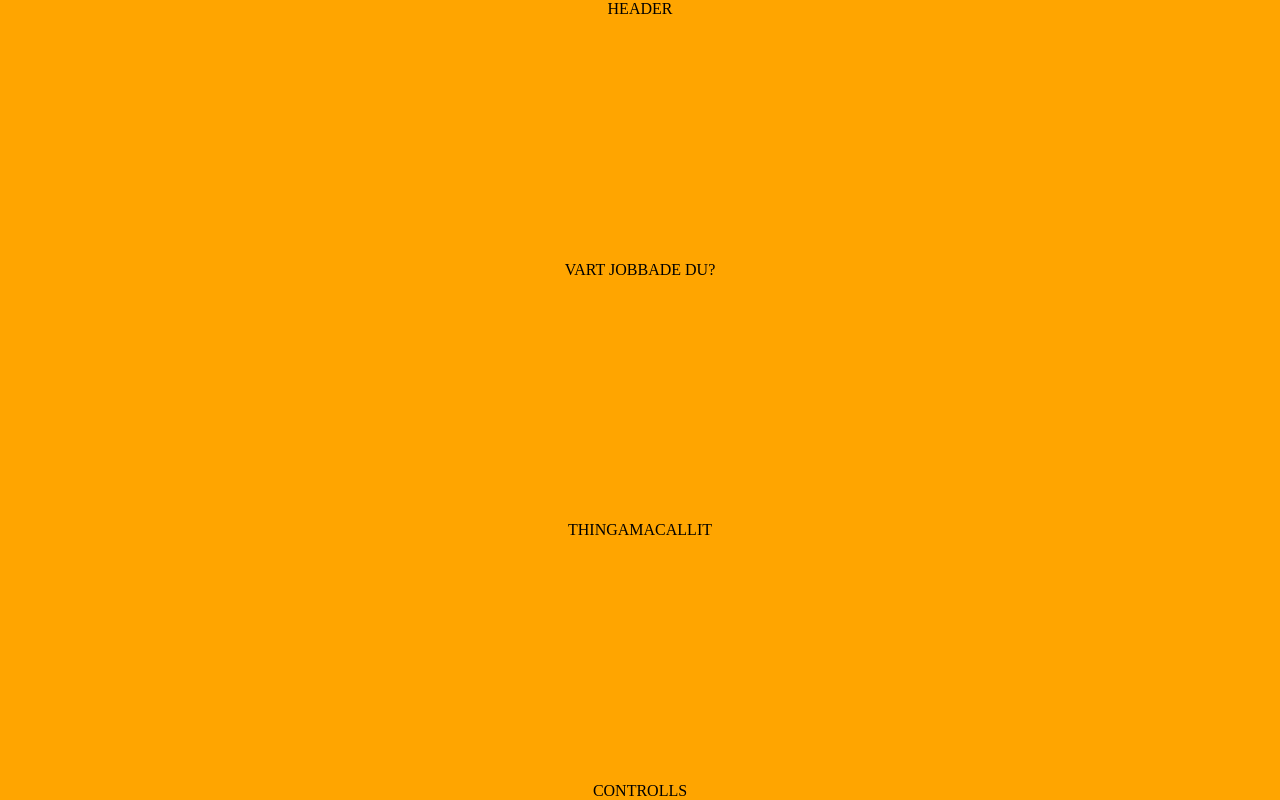
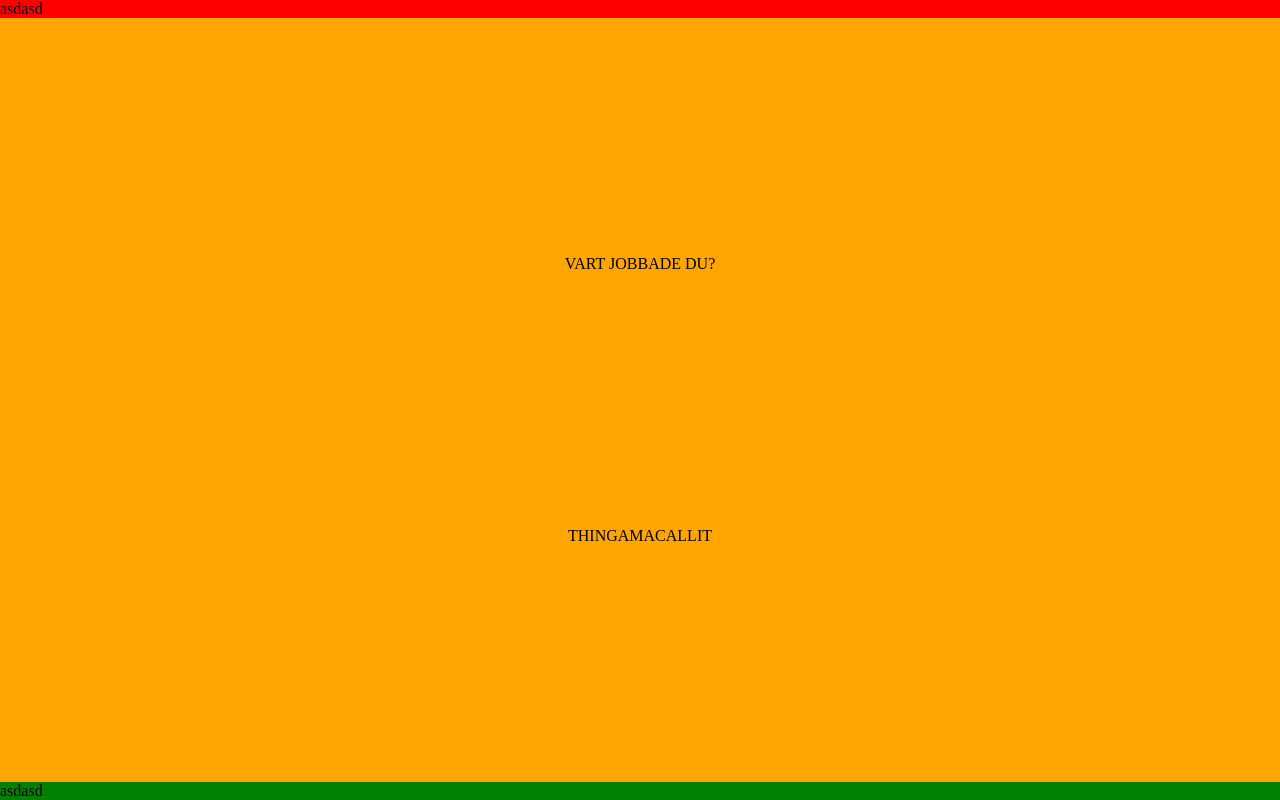
Before and after one commit to ivraeus/tidbok, a website: page src/index.html in a window 1280 px wide. Drawn offline with nearby package versions, Linux system fonts and the light colour scheme; files that its build step writes are made by us from their sources.

Commit message:
add fixed header and footer

```diff
--- a/src/index.html
+++ b/src/index.html
@@ -12,37 +12,44 @@
       <div class="page page--options">INSTÄLLNINGAR</div>
 
       <div class="page page--hours">
+
+        <!-- <div class="page__section">FIXED HEADER</div> -->
+
           <div class="page-set page-set--horizontal">
 
+            <div class="page__fixed-header">asdasd</div>
+            <div class="page__fixed-footer">asdasd</div>
+
             <div class="page">
-            <div class="page__section">HEADER</div>
+              <div class="page__section"></div>
               <div class="page__section">TIDIGARE RAPPORTER</div>
               <div class="page__section">THINGAMACALLIT</div>
-            <div class="page__section">CONTROLLS</div>
+              <div class="page__section"></div>
             </div><!-- page -->
 
             <div class="page">
-            <div class="page__section">HEADER</div>
+              <div class="page__section"></div>
               <div class="page__section">VART JOBBADE DU?</div>
               <div class="page__section">THINGAMACALLIT</div>
-            <div class="page__section">CONTROLLS</div>
+              <div class="page__section"></div>
             </div><!-- page -->
 
             <div class="page">
-            <div class="page__section">HEADER</div>
+              <div class="page__section"></div>
               <div class="page__section">HUR LÄNGE JOBBADE DU?</div>
               <div class="page__section">THINGAMACALLIT</div>
-            <div class="page__section">CONTROLLS</div>
+              <div class="page__section"></div>
             </div><!-- page -->
 
             <div class="page">
-            <div class="page__section">HEADER</div>
+              <div class="page__section"></div>
               <div class="page__section">STÄMMER ALLT?</div>
               <div class="page__section">THINGAMACALLIT</div>
-            <div class="page__section">CONTROLLS</div>
+              <div class="page__section"></div>
             </div><!-- page -->
 
           </div><!-- page-set -->
+
       </div><!-- page -->
 
       <div class="page page--mileage"> <!-- mileage -->
--- a/src/index.js
+++ b/src/index.js
@@ -1,4 +1,12 @@
 (() => {
+
+  // TODO!
+  // extract gestures in to own helper class.
+  //
+  // class Gesture {
+  //   constructor() {
+  //   }
+  // }
 
   'use strict';
   console.log('init');
@@ -24,7 +32,7 @@
         'page-set--horizontal')) ? 'x' : 'y';
       this._element.addEventListener('touchstart', e => this._onTouchStart(e));
 
-      this._setPosition()
+      this._setPosition();
     }
 
     _setPosition() {
@@ -45,7 +53,7 @@
       // prevent default event
       event.preventDefault();
 
-      let startTime = window.performance.now()
+      let startTime = window.performance.now();
 
       // true if paint is pending
       let pendingPaint = false;
@@ -85,7 +93,9 @@
           // stop event for other targets if this is an allowed swipe
           event.stopPropagation();
 
+          // only run if no paint in pipeline.
           if (!pendingPaint) {
+
             // paint swipe here
             requestAnimationFrame(() => {
 
@@ -97,32 +107,28 @@
                 this._element.scrollTop = -deltaPos.y +
                   (this._offset * window.innerHeight);
               }
-
               pendingPaint = false;
             }); // requestAnimationFrame
             pendingPaint = true;
-          } // if (!pendingPaint)
-
+          }
         } else {
           return false;
         }
-
       };
 
       let onTouchEnd = event => {
 
-        let deltaTime = window.performance.now() - startTime
+        let deltaTime = window.performance.now() - startTime;
         let percentage = deltaPos[this._axis] / windowSize[this._axis];
         let velocity = (percentage * 100) / deltaTime;
 
         // swipe if more then half screen movement.
+        // swipe if more then .2 in velocity.
         if (percentage > 0.5 || velocity > 0.2) {
           this._offset = Math.max(this._offset - 1, 0);
         } else if (percentage < -0.5 || velocity < -0.2) {
-          this._offset = Math.min(this._offset + 1, this._pages.length -1);
+          this._offset = Math.min(this._offset + 1, this._pages.length - 1);
         }
-
-        // this._element.innerHTML = velocity;
 
         this._setPosition();
 
--- a/src/index.scss
+++ b/src/index.scss
@@ -50,6 +50,7 @@ body {
 
 
 .page {
+  position: relative;
   width: 100%;
   height: 100%;
   flex-shrink: 0;
@@ -58,6 +59,7 @@ body {
   flex-direction: column;
   justify-content: space-between;
 }
+
   .page--options {
     background-color: pink;
   }
@@ -74,8 +76,20 @@ body {
     text-align: center;
   }
 
+  .page__fixed-header {
+    position: absolute;
+    background-color: red;
+    width: 100%;
+    z-index: 999;
+  }
 
-
+  .page__fixed-footer {
+    position: absolute;
+    background-color: green;
+    width: 100%;
+    bottom: 0;
+    z-index: 999;
+  }
 
 
 
```
Lines whose indentation alone changed are shown as unchanged.
